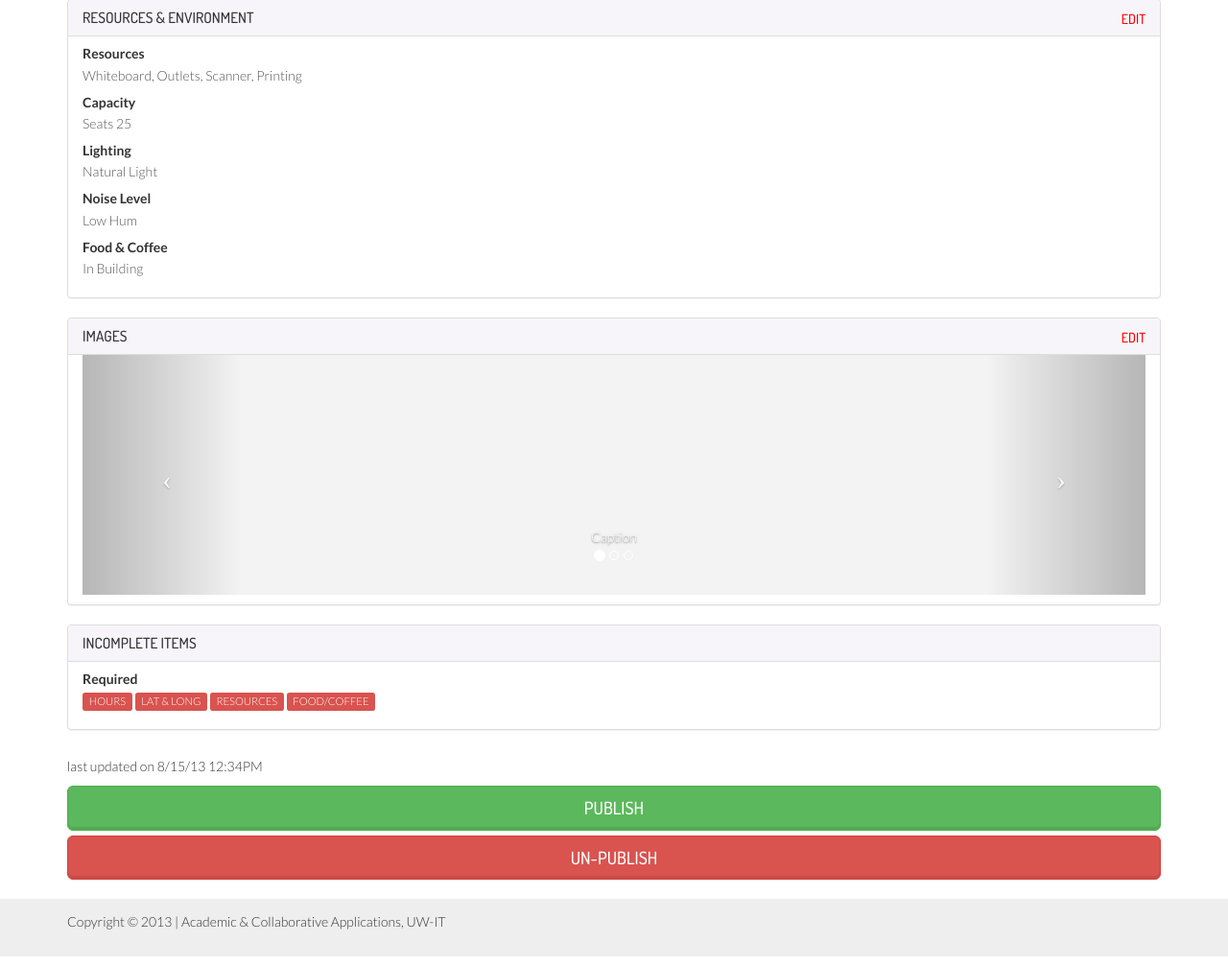
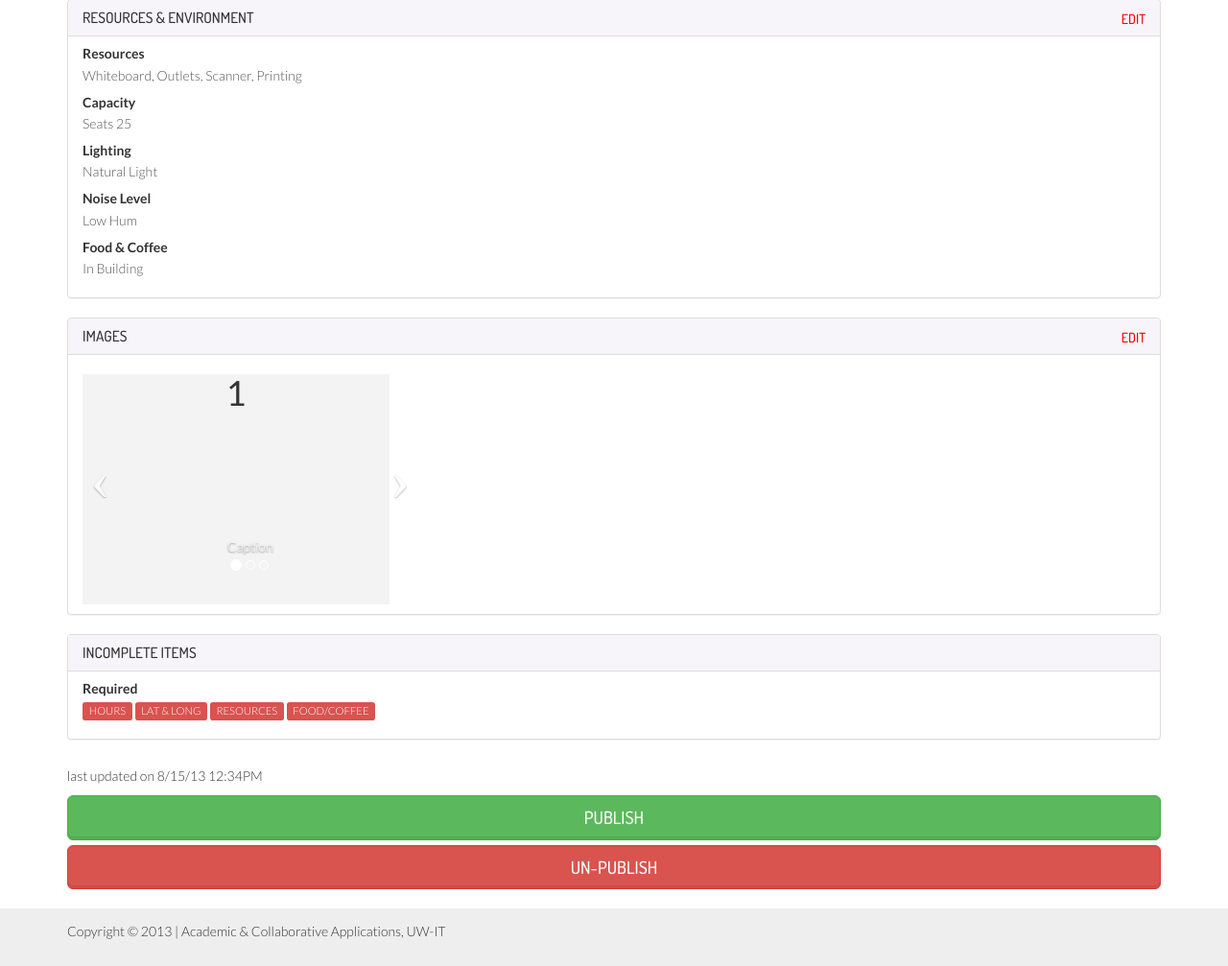
Before and after one commit to uw-it-aca/spacescout_admin, a Django app: template templates/space.html in a window 1280 px wide. Shown: the part 1328-2335 px from the top of the page at 96% size. Run offline with Django 3.2, Linux system fonts and the light colour scheme; the template is opened without the code that fills it, so the values that code supplies are empty; style sheets or scripts are compiled from the project's sources; some libraries are stand-ins or nearby versions.

Commit message:
styling on image carousel

```diff
--- a/static/css/main.less
+++ b/static/css/main.less
@@ -141,10 +141,13 @@ html, body {  height: 100%;}
 
 
 /* details */
-.thumb-test { width: 100%; height: 250px; background-color: #f3f3f3;}
+.carousel-control.right { background-image: none;}
+.carousel-control.left  { background-image: none;}
+.carousel-control .icon-prev, .carousel-control .icon-next { font-size: 60px; margin-top: -30px;}
+.thumb-test { width: 320px; height: 240px; background-color: #f3f3f3; text-align: center;}
 .thumb-small { width: 120px; height: 90px; background-color: #f3f3f3;}
 .image-select { margin-top: 5px; margin-right: 0 !important;
-	.radio { margin-top: 30px;}
+	.radio { width: 50px; height: 50px; margin-top: 50px;}
 	a { display: inline-block; margin-top: 30px; color: red; font-family: 'Dosis', sans-serif; text-transform: uppercase; font-weight: 500; font-size: .9em; }
 
 }
--- a/templates/space.html
+++ b/templates/space.html
@@ -123,32 +123,46 @@
         <div class="section-edit clearfix"><a href="/edit" class="">edit</a></div>
         <h3 class="panel-title">Images</h3>
       </div>
-        <div id="carousel-example-generic" class="carousel slide">
+      <div class="row">
+        <div id="image-carousel" class="col-xs-12 col-md-4 carousel slide carousel-test">
           <!-- Indicators -->
           <ol class="carousel-indicators">
-            <li data-target="#carousel-example-generic" data-slide-to="0" class="active"></li>
-            <li data-target="#carousel-example-generic" data-slide-to="1"></li>
-            <li data-target="#carousel-example-generic" data-slide-to="2"></li>
+            <li data-target="#image-carousel" data-slide-to="0" class="active"></li>
+            <li data-target="#image-carousel" data-slide-to="1"></li>
+            <li data-target="#image-carousel" data-slide-to="2"></li>
           </ol>
 
           <!-- Wrapper for slides -->
           <div class="carousel-inner">
             <div class="item active">
-              <div class="thumb-test"></div>
+              <div class="thumb-test"><h1>1</h1></div>
               <div class="carousel-caption">
                 Caption
+              </div>
+            </div>
+            <div class="item">
+              <div class="thumb-test"><h1>2</h1></div>
+              <div class="carousel-caption">
+                Caption2
+              </div>
+            </div>
+            <div class="item">
+              <div class="thumb-test"><h1>3</h1></div>
+              <div class="carousel-caption">
+                Caption3
               </div>
             </div>
           </div>
 
           <!-- Controls -->
-          <a class="left carousel-control" href="#carousel-example-generic" data-slide="prev">
+          <a class="left carousel-control" href="#image-carousel" data-slide="prev">
             <span class="icon-prev"></span>
           </a>
-          <a class="right carousel-control" href="#carousel-example-generic" data-slide="next">
+          <a class="right carousel-control" href="#image-carousel" data-slide="next">
             <span class="icon-next"></span>
           </a>
         </div>
+      </div>
     </div>
 
     <div class="panel space-detail-section">
```
